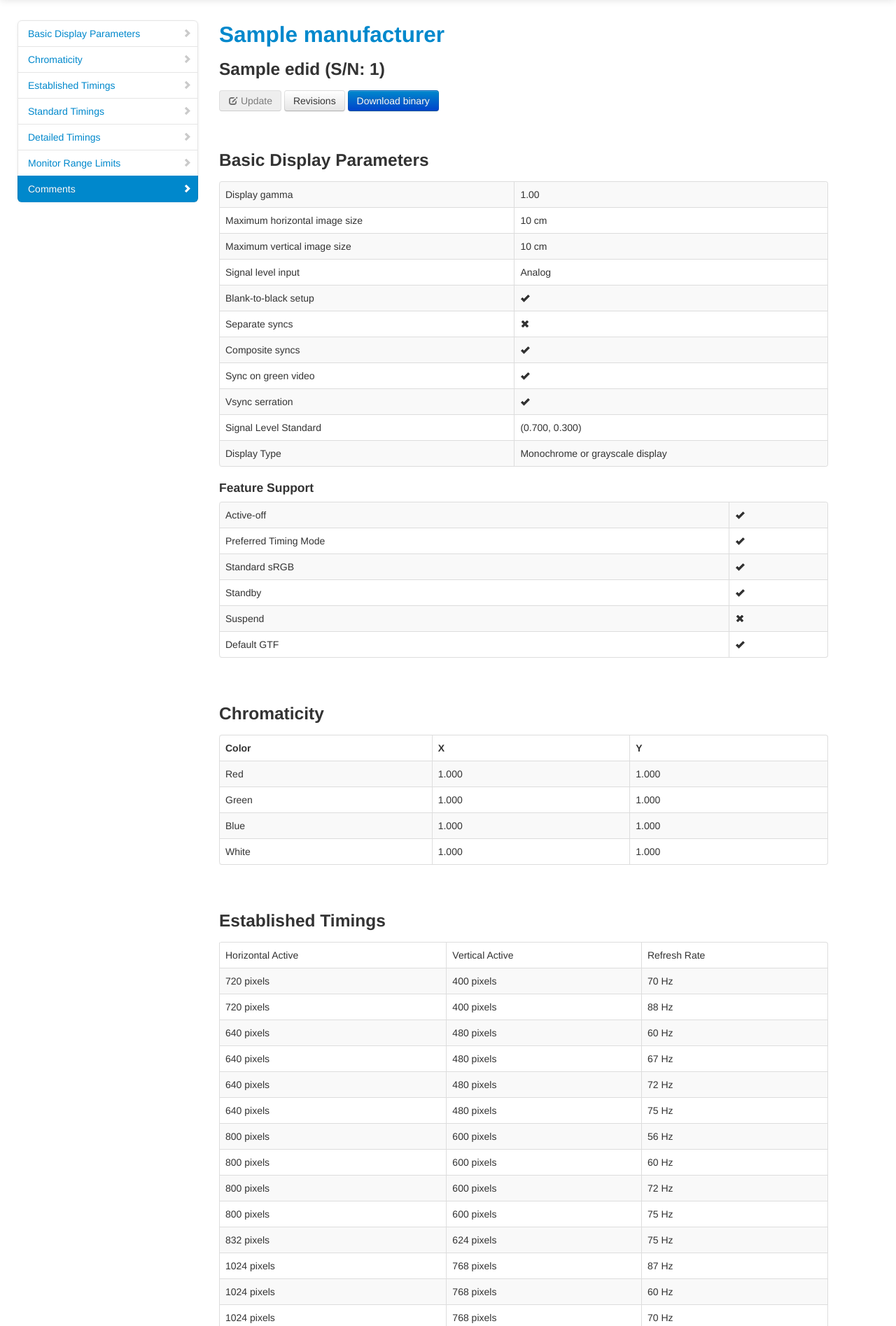
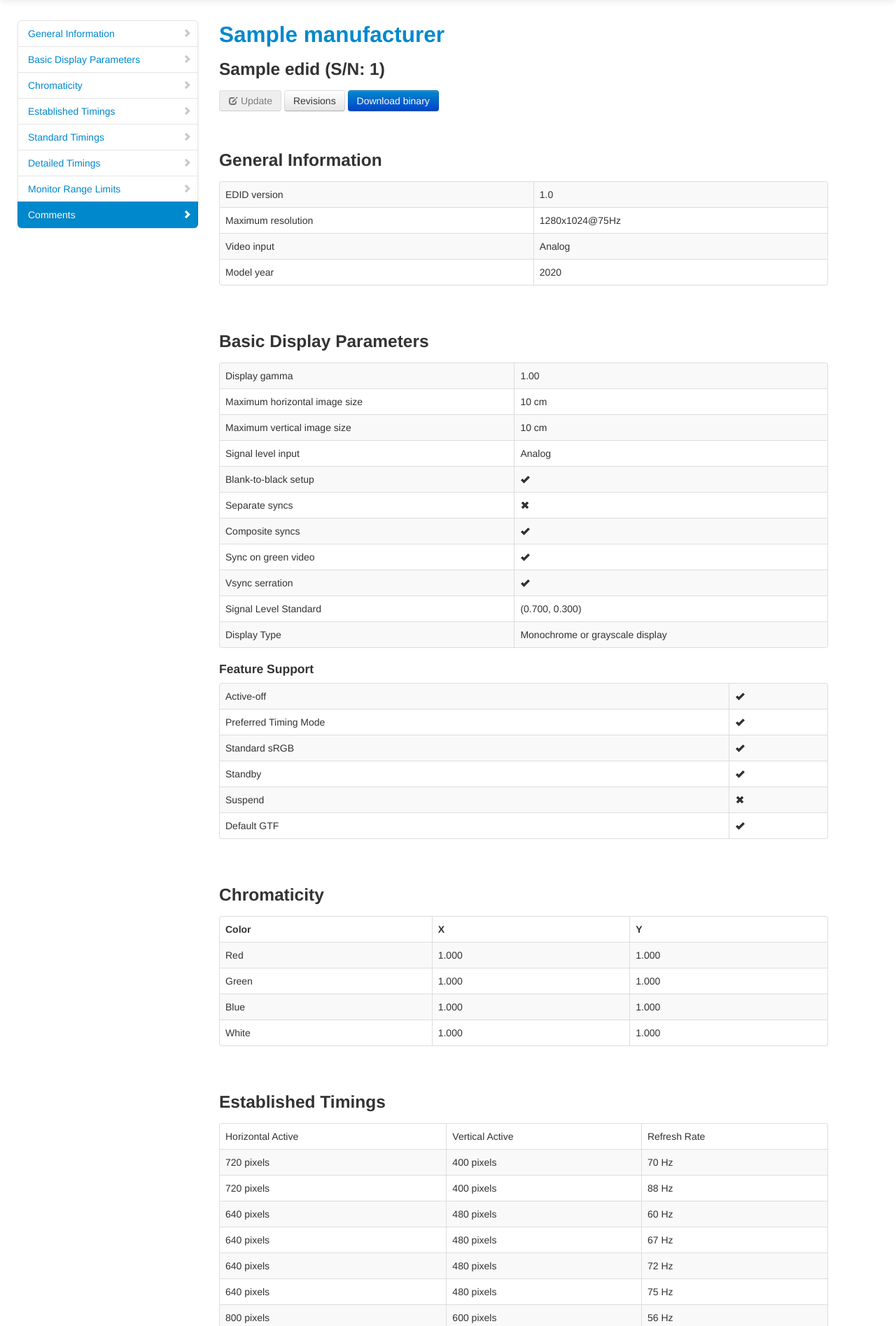
Before and after one commit to timvideos/edid.tv, a Django app: page /edid/1/ in a window 1280 px wide. Shown: the part 41-1936 px from the top of the page at 70% size. Run offline with Django 3.2, Linux system fonts and the light colour scheme; tables that the repository leaves empty hold one stand-in row (values such as "Sample post"); some libraries are stand-ins or nearby versions.

Commit message:
Add table with some general information to EDID detail page

```diff
--- a/templates/frontend/edid_detail.html
+++ b/templates/frontend/edid_detail.html
@@ -7,6 +7,7 @@
 <div class="row">
   <div class="span3 sidenav">
     <ul class="nav nav-list sidenav" data-spy="affix">
+      <li><a href="#general_information"><i class="icon-chevron-right"></i> General Information</a> </li>
       <li><a href="#basic_display_parameters"><i class="icon-chevron-right"></i> Basic Display Parameters</a></li>
       <li><a href="#chromaticity"><i class="icon-chevron-right"></i> Chromaticity</a></li>
       <li><a href="#established_timings"><i class="icon-chevron-right"></i> Established Timings</a></li>
@@ -49,6 +50,44 @@
       <a class="btn btn-primary" href="{% url 'edid-download' edid.pk %}">Download binary</a>
     </p>
   {% endif %}
+
+    <section id="general_information">
+      <h3>General Information</h3>
+      <table class="table table-striped table-bordered">
+        <tbody>
+        <tr>
+          <td>EDID version</td>
+          <td>{{ edid.get_version_display }}</td>
+        </tr>
+        <tr>
+          <td>Maximum resolution</td>
+          {% with timing=edid.get_maximum_resolution %}
+            <td>{{ timing.horizontal_active }}x{{ timing.vertical_active }}@{{ timing.refresh_rate }}Hz</td>
+          {% endwith %}
+        </tr>
+        <tr>
+          <td>Video input</td>
+          <td>{{ edid.get_bdp_video_input_display }}</td>
+        </tr>
+        {% if edid.model_year %}
+        <tr>
+          <td>Model year</td>
+          <td>{{ edid.model_year }}</td>
+        </tr>
+        {% else %}
+        <tr>
+          <td>Manufacturing</td>
+          <td>
+      {% if edid.week_of_manufacture and edid.week_of_manufacture != 255 %}
+            Week {{ edid.week_of_manufacture }} of
+      {% endif %}
+            {{ edid.year_of_manufacture }}
+          </td>
+        </tr>
+        {% endif %}
+        </tbody>
+      </table>
+    </section>
 
     <section id="basic_display_parameters">
       <h3>Basic Display Parameters</h3>
```
